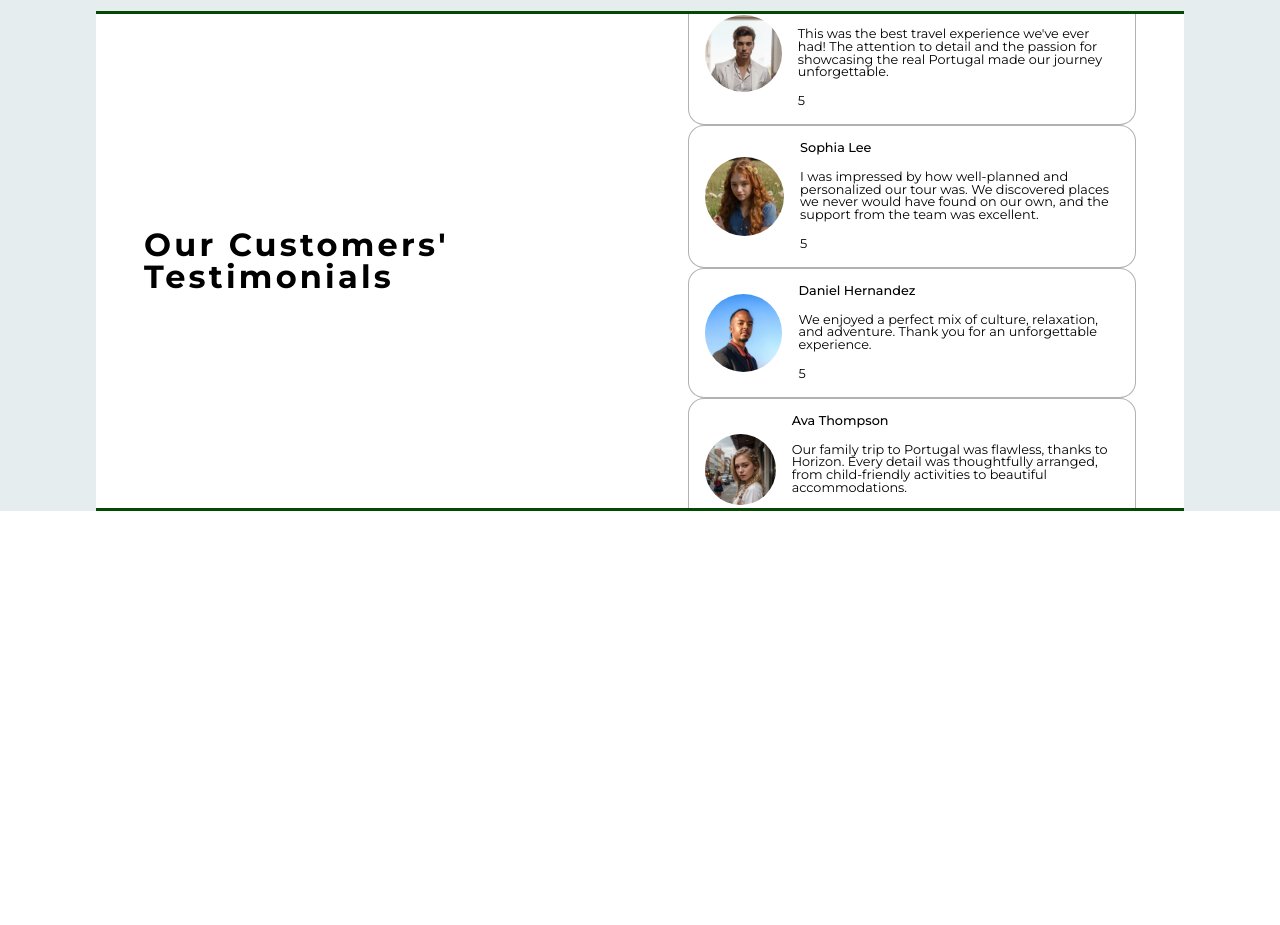
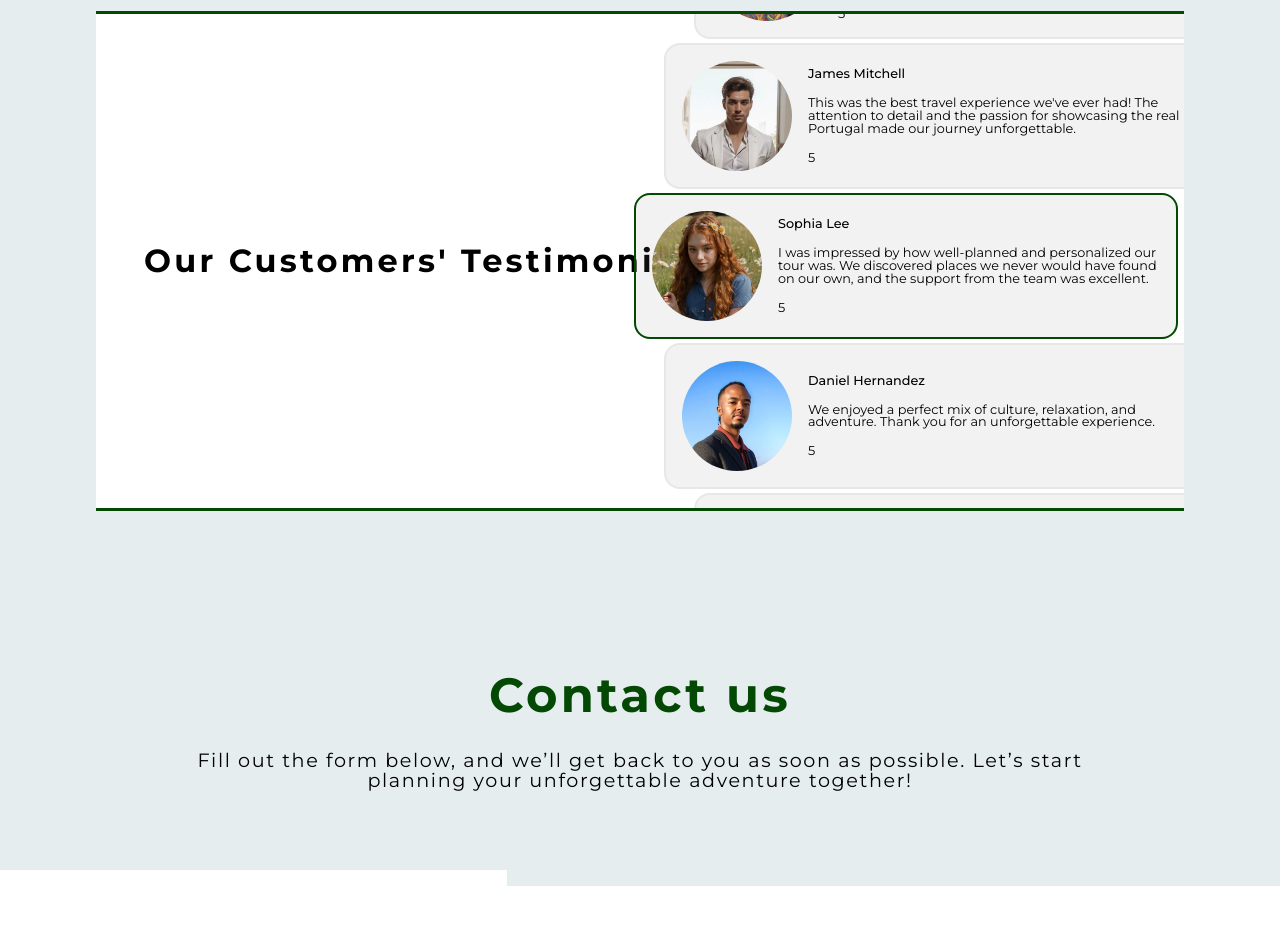
Before and after one commit to and-yevchenko/portugal-travel, a React (Vite) app: page / in a window 1280 px wide. Shown: the part 10140-11065 px from the top of the page. Built offline with nearby package versions, Linux system fonts and the light colour scheme.

Commit message:
Add animation swipper for About section

```diff
--- a/src/App.jsx
+++ b/src/App.jsx
@@ -2,6 +2,7 @@ import './App.css'
 import { Header } from './components/layout/Header/Header'
 import { Parallax } from './components/Parallax/Parallax'
 import { About } from './section/About/About'
+import { ContactUs } from './section/Contacts/ContactUs'
 import { DiscoverPortugal } from './section/DiscoverPortugal/DiscoverPortugal'
 import { FAQs } from './section/FAQs/FAQs'
 import { TravelPlan } from './section/TravelPlan/TravelPlan'
@@ -19,6 +20,7 @@ function App() {
         <TravelPlan />
         <FAQs />
         <About />
+        <ContactUs />
         <section className='three'></section>
       </main>
     </div>
--- a/src/content/__about.js
+++ b/src/content/__about.js
@@ -46,5 +46,12 @@ export const ABOUT = {
             photo: "/public/about/lisa-turner.jpg",
             rating: 5,
         },
+        {
+            id: 7,
+            name: "Minho Kim",
+            text: "It truly felt like a personalized experience from start to finish. I highly recommend them for anyone looking to explore Portugal in a unique and memorable way!",
+            photo: "/public/about/minho-kim.jpg",
+            rating: 5,
+        },
     ]
 }
--- /dev/null
+++ b/src/content/__contact-us.js
@@ -0,0 +1,6 @@
+
+export const CONTACT_US = {
+    TITLE: "Contact us",
+    TEXT: "Fill out the form below, and we’ll get back to you as soon as possible. Let’s start planning your unforgettable adventure together!",
+
+}
--- a/src/section/About/About.css
+++ b/src/section/About/About.css
@@ -7,14 +7,16 @@
         padding: 3rem;
         background-color: #fff;
         width: 85%;
-        max-height: 500px;
+        max-height: 31.25rem;
+        height: 31.25rem;
         margin: 0 auto;
-        border-top: 3px solid #034903;
-        border-bottom: 3px solid #034903;
+        overflow: hidden;
+        position: relative;
         display: flex;
         align-items: center;
         gap: 3rem;
-        overflow: hidden;
+        border-top: 3px solid #034903;
+        border-bottom: 3px solid #034903;
     }
     .about__text {
         flex: 1 0 50%;
@@ -25,28 +27,43 @@
             color: #000;
         }
     }
-    .about__card {
-        flex: 1 0 50%;
+    .about__clients {
+        display: flex;
+        flex-direction: column;
+        gap: 0.5rem;
+        position: absolute;
+        width: 50%;
+        right: -1.5rem;
+        transition: all 3s ease-out;
+        top: calc(-1.5rem - 50%);
     }
 }
+
 .card {
+    position: absolute;
+    max-height: auto;
+    width: 100%;
+    transition: all 1.5s ease-out;
     font-size: 0.8rem;
-    background-color: #fff;
-    border: 1px solid #8080809c;
+    background-color: #8080801a;
+    border: 2px solid #8080801a;
     border-radius: 16px;
     padding: 1rem;
-    display: grid;
+    display: flex;
+    align-items: center;
     gap: 1rem;
-    align-items: center;
-    grid-template-areas: "photo name name name"
-                         "photo text text text"
-                         "photo rating rating rating";
+    .card__info {
+        display: flex;
+        flex-direction: column;
+        gap: 1rem;
+    }
     .card__photo {
         grid-area: photo;
         img {
-            width: 100%;
-            height: 100%;
+            height: 110px;
+            width: 110px;
             border-radius: 50%;
+            object-fit: contain;
         }
     }
     .card__name {
@@ -60,5 +77,33 @@
     .card__rating {
         grid-area: rating;
     }
-
+    &:nth-child(1) {
+        top: 0;
+        transform: translateX(60px);
+    }
+    &:nth-child(2) {
+        top: 150px;
+        transform: translateX(30px);
+    }
+    &:nth-child(3) {
+        top: 300px;
+        transform: translateX(0px);
+    }
+    &:nth-child(4) {
+        top: 450px;
+        border: 2px solid #034903;
+        transform: translateX(-30px);
+    }
+    &:nth-child(5) {
+        top: 600px;
+        transform: translateX(0px);
+    }
+    &:nth-child(6) {
+        top: 750px;
+        transform: translateX(30px);
+    }
+    &:nth-child(7) {
+        top: 900px;
+        transform: translateX(60px);
+    }
 }
--- a/src/section/About/About.jsx
+++ b/src/section/About/About.jsx
@@ -1,11 +1,24 @@
+import { useEffect, useRef } from 'react';
 import { Textbox } from '../../components/Textbox/Textbox'
 import { ABOUT } from '../../content/__about'
 import './About.css'
+import { Card } from './Card';
 
 export const About = () => {
 
     const CONTENT = ABOUT;
     const CARDS = CONTENT.FEEDBACK
+
+    const clients = useRef()
+    useEffect(() => {
+        const interval = setInterval(() => {
+            const lastCard = clients.current.lastChild
+            clients.current.prepend(lastCard)
+            console.log(clients.current);
+        }, 5000)
+
+        return () => clearInterval(interval)
+    }, [])
 
     return (
         <section className='about'>
@@ -14,14 +27,9 @@ export const About = () => {
             </article>
             <article className='about__feedback'>
                 <div className='about__text'><h3>Our Customers&apos; Testimonials</h3></div>
-                <div className='about__clients'>
+                <div className='about__clients' ref={clients}>
                     {CARDS.map((el) => (
-                        <div className='about__card card' key={el.id}>
-                            <div className='card__photo'><img src={el.photo} alt="client" /></div>
-                            <span className='card__name'>{el.name}</span>
-                            <span className='card__text'>{el.text}</span>
-                            <div className='card__rating'>{el.rating}</div>
-                        </div>
+                        <Card key={el.id} el={el} />
                     ))}
                 </div>
             </article>
--- /dev/null
+++ b/src/section/About/Card.jsx
@@ -0,0 +1,16 @@
+import { useEffect, useState } from "react"
+
+
+export const Card = ({ el }) => {
+
+    return (
+        <div className='about__card card' key={el.id}>
+            <div className='card__photo'><img src={el.photo} alt="client" /></div>
+            <div className='card__info'>
+                <span className='card__name'>{el.name}</span>
+                <span className='card__text'>{el.text}</span>
+                <div className='card__rating'>{el.rating}</div>
+            </div>
+        </div>
+    )
+}
--- /dev/null
+++ b/src/section/Contacts/ContactUs.css
@@ -0,0 +1,7 @@
+.contact-us {
+    background-color: #e5edee;
+    .contacts-us__text {
+        padding: 10rem 10rem 5rem 10rem;
+    }
+
+}
--- /dev/null
+++ b/src/section/Contacts/ContactUs.jsx
@@ -0,0 +1,21 @@
+import { Textbox } from '../../components/Textbox/Textbox'
+import { CONTACT_US } from '../../content/__contact-us'
+import './ContactUs.css'
+
+export const ContactUs = () => {
+
+    const CONTENT = CONTACT_US
+
+    return (
+        <section className='contact-us'>
+            <article className='contacts-us__text'>
+                <Textbox title={CONTENT.TITLE} text={CONTENT.TEXT}/>
+            </article>
+            <form className='form'>
+                <input type="email" />
+                <input type="text" />
+                <input type="textarea" />
+            </form>
+        </section>
+    )
+}
```
Also changed, not shown: public/about/minho-kim.jpg (added).
